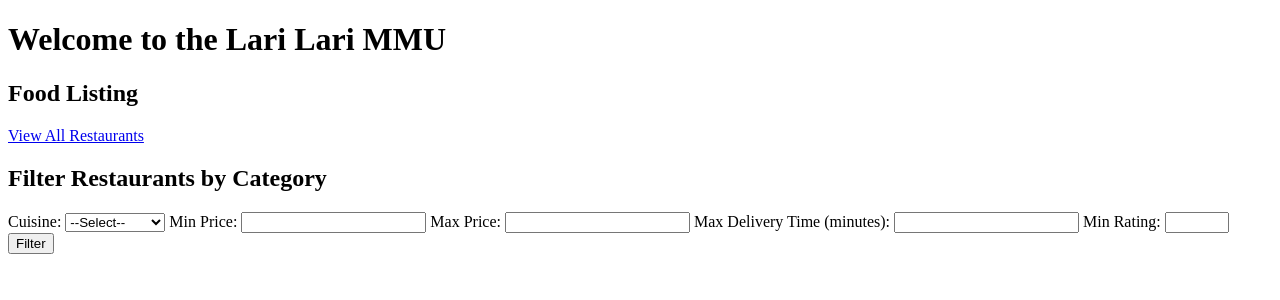
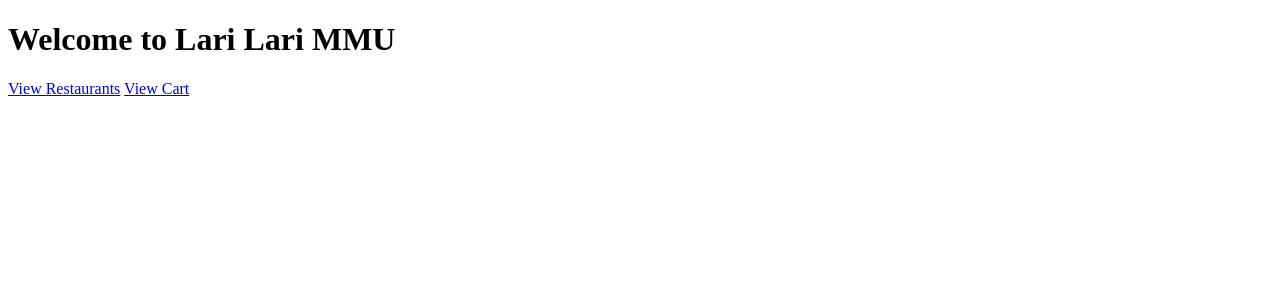
Before and after one commit to alyee18/Lari-Lari-MMU, a Flask app: page / in a window 1280 px wide. Shown: the top 300 px of the page. Run offline with Flask 3, Linux system fonts and the light colour scheme.

Commit message:
i remove filter system and add the cart and add itmes remove items in the spp.py and html

```diff
--- a/app.py
+++ b/app.py
@@ -1,6 +1,7 @@
-from flask import Flask, render_template, request
+from flask import Flask, render_template, request, redirect, url_for, session
 
 app = Flask(__name__)
+app.secret_key = "your_secret_key"  # Necessary for session management
 
 @app.route("/")
 def home():
@@ -10,24 +11,11 @@ def home():
 def user(name):
     return f"Hello {name}!"
 
+#---------------------------------------------------------Restaurants Listing---------------------------------------------------------------------------------
 @app.route("/restaurants")
 def restaurant_list():
-    cuisine = request.args.get("cuisine")
-    min_price = request.args.get("min_price", type=int)
-    max_price = request.args.get("max_price", type=int)
-    max_delivery_time = request.args.get("max_delivery_time", type=int)
-    min_rating = request.args.get("min_rating", type=float)
-
-    filtered_list = filter_restaurants(
-        restaurants,
-        cuisine=cuisine,
-        min_price=min_price,
-        max_price=max_price,
-        max_delivery_time=max_delivery_time,
-        min_rating=min_rating
-    )
-
-    return render_template("restaurants.html", restaurants=filtered_list)
+    # Directly pass the full list of restaurants
+    return render_template("restaurants.html", restaurants=restaurants)
 
 @app.route("/restaurant/<int:restaurant_id>")
 def restaurant_detail(restaurant_id):
@@ -37,40 +25,61 @@ def restaurant_detail(restaurant_id):
     else:
         return "Restaurant not found", 404
 
+@app.route("/add_to_cart", methods=["POST"])
+def add_to_cart():
+    restaurant_id = int(request.form.get("restaurant_id"))
+    item_name = request.form.get("item_name")
+    quantity = int(request.form.get("quantity", 1))
 
-def filter_restaurants(restaurants, cuisine=None, min_price=None, max_price=None, max_delivery_time=None, min_rating=None):
-    filtered = []
+    # Initialize cart if not present
+    if "cart" not in session:
+        session["cart"] = []
 
-    for restaurant in restaurants:
-        if cuisine and restaurant['cuisine'] != cuisine:
-            continue
+    # Add item to cart
+    session["cart"].append({"restaurant_id": restaurant_id, "item_name": item_name, "quantity": quantity})
 
-        if min_price or max_price:
-            price_range = restaurant['price_range'].split('-')
-            price_min = int(price_range[0])
-            price_max = int(price_range[1])
-            if (min_price and price_max < min_price) or (max_price and price_min > max_price):
-                continue
+    # Save the session
+    session.modified = True
 
-        if max_delivery_time and restaurant['delivery_time'] > max_delivery_time:
-            continue
+    return redirect(url_for("view_cart"))
 
-        if min_rating and restaurant['rating'] < min_rating:
-            continue
+@app.route("/cart")
+def view_cart():
+    cart_items = session.get("cart", [])
+    print(cart_items)  # Debugging line
+    return render_template("cart.html", cart_items=cart_items)
 
-        filtered.append(restaurant)
+@app.route("/update_cart", methods=["POST"])
+def update_cart():
+    item_index = int(request.form.get("item_index"))
+    quantity = int(request.form.get("quantity"))
 
-    return filtered
+    if "cart" in session:
+        if 0 <= item_index < len(session["cart"]):
+            session["cart"][item_index]["quantity"] = quantity
+            session.modified = True  # Ensure the session is saved
+
+    return redirect(url_for("view_cart"))
+
+@app.route("/remove_from_cart", methods=["POST"])
+def remove_from_cart():
+    item_index = int(request.form.get("item_index"))
+
+    if "cart" in session:
+        if 0 <= item_index < len(session["cart"]):
+            session["cart"].pop(item_index)
+            session.modified = True  # Ensure the session is saved
+
+    return redirect(url_for("view_cart"))
 
 restaurants = [
     {"id": 1, "name": "Haji Tapah", "cuisine": "Mamak", "price_range": "2-20", "delivery_time": 30, "rating": 3.7, "menu": ["Maggie Goreng", "Roti Canai", "Teh Tarik"]},
-    {"id": 2, "name": "STC Deen Cafe(STAD)", "cuisine": "Cafe", "price_range": "1-20", "delivery_time": 45, "rating": 3.6, "menu": ["Maggie Goreng", "Roti Canai", "Teh Tarik"]},
-    {"id": 3, "name": "7-Eleven", "cuisine": "Convenience", "price_range": "5-30", "delivery_time": 15, "rating": 5.0, "menu": ["Snacks", "Beverages", "Instant Noodles"]},
-    {"id": 4, "name": "Starbee", "cuisine": "Cafe", "price_range": "1-20", "delivery_time": 60, "rating": 3.8, "menu": ["(havent find yet)"]},
+    {"id": 2, "name": "STC Deen Cafe(STAD)", "cuisine": "Mamak", "price_range": "1-20", "delivery_time": 30, "rating": 3.6, "menu": ["Maggie Goreng", "Roti Canai", "Teh Tarik"]},
+    {"id": 3, "name": "7-Eleven", "cuisine": "Convenience", "price_range": "5-30", "delivery_time": 20, "rating": 5.0, "menu": ["Snacks", "Beverages", "Instant Noodles"]},
+    {"id": 4, "name": "Starbee", "cuisine": "Food Court", "price_range": "1-20", "delivery_time": 40, "rating": 3.8, "menu": ["(haven't found yet)"]},
     {"id": 5, "name": "D' light bakery", "cuisine": "Bakery", "price_range": "3-20", "delivery_time": 20, "rating": 4.5, "menu": ["Bread", "Espresso", "White Coffee", "Black Coffee"]},
-    {"id": 6, "name": "He & She Coffee", "cuisine": "Cafe", "price_range": "4-20", "delivery_time": 25, "rating": 5.0, "menu": ["Espresso", "White Coffee", "Black Coffee", "Cake", "Cookies", "Pasta"]},
+    {"id": 6, "name": "He & She Coffee", "cuisine": "Cafe", "price_range": "4-20", "delivery_time": 30, "rating": 5.0, "menu": ["Espresso", "White Coffee", "Black Coffee", "Cake", "Cookies", "Pasta"]},
 ]
-
 
 if __name__ == "__main__":
     app.run(debug=True)
--- a/templates/index.html
+++ b/templates/index.html
@@ -6,34 +6,10 @@
     <title>Home</title>
 </head>
 <body>
-    <h1>Welcome to the Lari Lari MMU</h1>
-    <h2>Food Listing</h2>
-    <p><a href="/restaurants">View All Restaurants</a></p>
-
-    <h2>Filter Restaurants by Category</h2>
-    <form action="/restaurants" method="get">
-        <label for="cuisine">Cuisine:</label>
-        <select name="cuisine" id="cuisine">
-            <option value="">--Select--</option>
-            <option value="Cafe">Cafe</option>
-            <option value="Bakery">Bakery</option>
-            <option value="Mamak">Mamak</option>
-            <option value="Convenience">Convenience</option>
-        </select>
-
-        <label for="min_price">Min Price:</label>
-        <input type="number" id="min_price" name="min_price" min="0">
-
-        <label for="max_price">Max Price:</label>
-        <input type="number" id="max_price" name="max_price" min="0">
-
-        <label for="max_delivery_time">Max Delivery Time (minutes):</label>
-        <input type="number" id="max_delivery_time" name="max_delivery_time" min="0">
-
-        <label for="min_rating">Min Rating:</label>
-        <input type="number" id="min_rating" name="min_rating" step="0.1" min="0" max="5">
-
-        <button type="submit">Filter</button>
-    </form>
+    <h1>Welcome to Lari Lari MMU</h1>
+    <nav>
+        <a href="{{ url_for('restaurant_list') }}">View Restaurants</a>
+        <a href="{{ url_for('view_cart') }}">View Cart</a>
+    </nav>
 </body>
 </html>
--- a/templates/restaurants.html
+++ b/templates/restaurants.html
@@ -11,7 +11,7 @@
         {% if restaurants %}
             {% for restaurant in restaurants %}
                 <li>
-                    <strong><a href="/restaurant/{{ restaurant.id }}">{{ restaurant.name }}</a></strong><br>
+                    <strong><a href="{{ url_for('restaurant_detail', restaurant_id=restaurant.id) }}">{{ restaurant.name }}</a></strong><br>
                     Cuisine: {{ restaurant.cuisine }}<br>
                     Price Range: {{ restaurant.price_range }}<br>
                     Delivery Time: {{ restaurant.delivery_time }} minutes<br>
@@ -22,6 +22,6 @@
             <li>No restaurants found.</li>
         {% endif %}
     </ul>
-    <p><a href="/">Back to Home</a></p>
+    <p><a href="{{ url_for('home') }}">Back to Home</a></p>
 </body>
 </html>
```
Also changed, not shown: templates/cart.html (added, +28 -0 lines), templates/restaurant_detail.html (+19 -10 lines).
